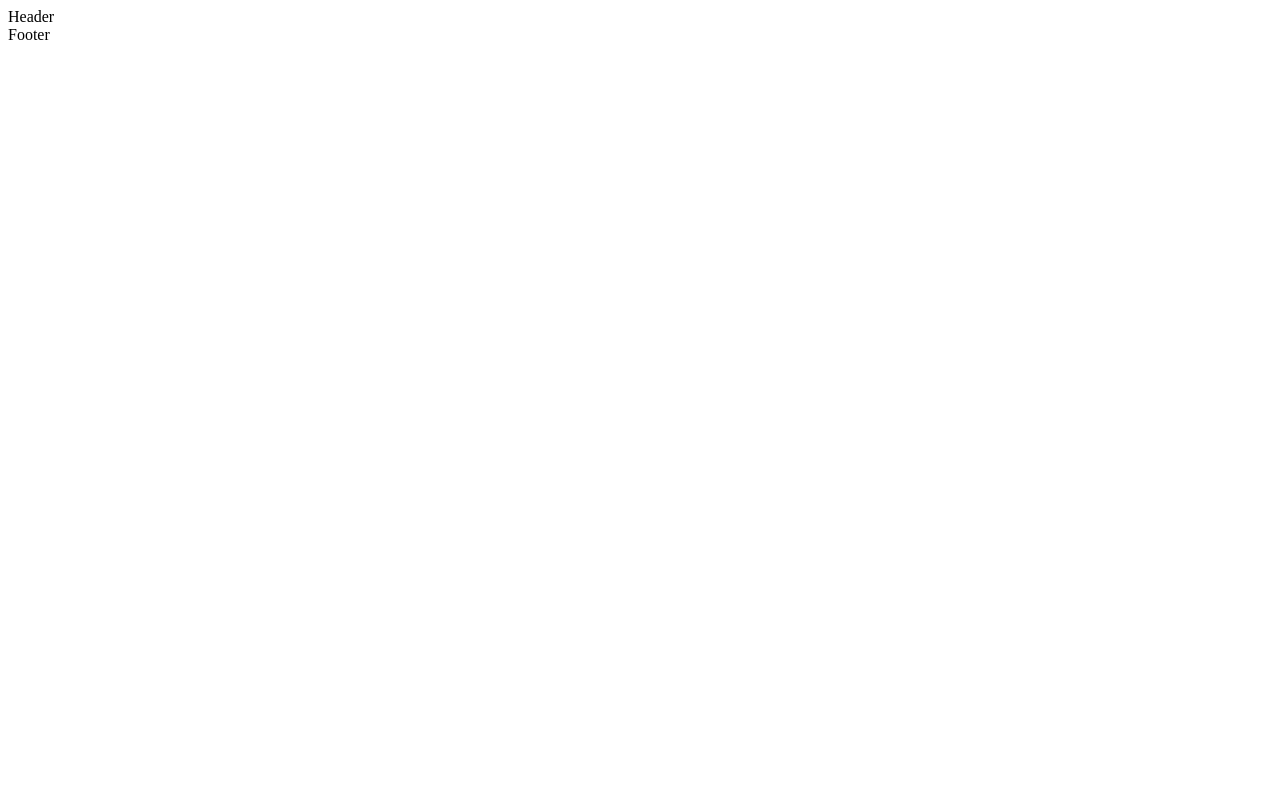
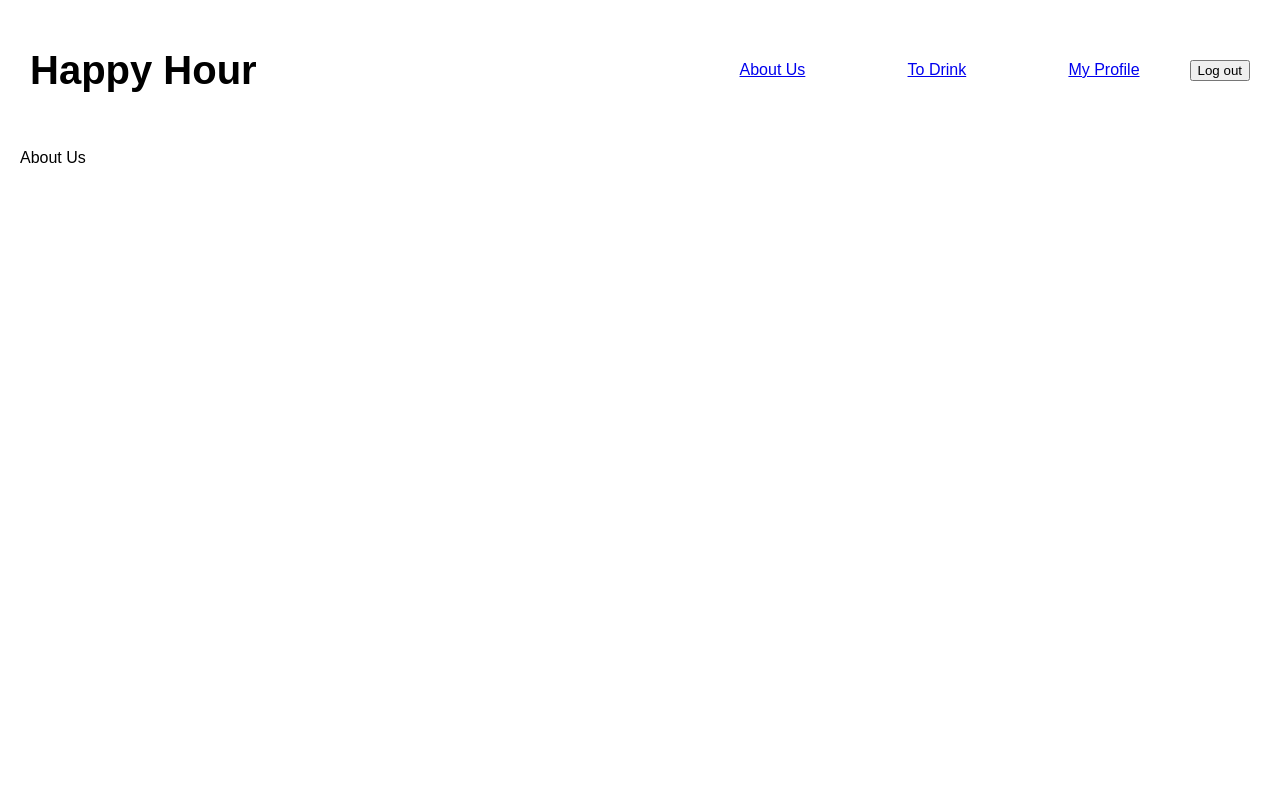
Before and after one commit to Emma-Shaw/final-project, a React (Create React App) app in the folder client/: page /about-us in a window 1280 px wide. Before the commit this address had no page. Shown: the top 800 px of the page. Built offline with nearby package versions, Linux system fonts and the light colour scheme.

Commit message:
organize frontend and setup global styles

```diff
--- /dev/null
+++ b/client/src/components/AboutUs.js
@@ -0,0 +1,10 @@
+import styled from "styled-components";
+
+const AboutUs = () => {
+    return <Wrapper>About Us</Wrapper>
+};
+
+const Wrapper = styled.div`
+`;
+
+export default AboutUs;
--- a/client/src/components/App.js
+++ b/client/src/components/App.js
@@ -1,4 +1,5 @@
 import styled from "styled-components";
+import GlobalStyle from "./GlobalStyles"
 import { BrowserRouter, Routes, Route } from "react-router-dom";
 import { useEffect, useState } from "react";
 
@@ -10,10 +11,12 @@ import Profile from "./Profile";
 import SingleDrink from "./SingleDrink";
 import ToDrinkList from "./ToDrinkList";
 import Welcome from "./Welcome";
+import AboutUs from "./AboutUs"
 
 const App = () => {
   return (
     <BrowserRouter>
+    <GlobalStyle />
     <Header />
       <Wrapper>
         <Routes>
@@ -23,6 +26,7 @@ const App = () => {
           <Route exact path="/drinks/:drink" element={<SingleDrink />}></Route>
           <Route exact path="/to-drink" element={<ToDrinkList />}></Route>
           <Route exact path="/welcome" element={<Welcome />}></Route>
+          <Route exact path="/about-us" element={<AboutUs />}></Route>
         </Routes>
       </Wrapper>
       <Footer />
@@ -31,6 +35,9 @@ const App = () => {
 };
 
 const Wrapper = styled.div`
+  height: 100vh;
+  width: 100vh;
+  margin: 20px;
 `;
 
 export default App;
--- a/client/src/components/Footer.js
+++ b/client/src/components/Footer.js
@@ -1,10 +1,28 @@
 import styled from "styled-components";
 
 const Footer = () => {
-    return <Wrapper>Footer</Wrapper>
+    return <Wrapper>
+            <Quote>Ladies and gentlemen - it is <Italic>quitting time...</Italic></Quote>
+            <Logo>Happy Hour</Logo>
+        </Wrapper>
 };
 
 const Wrapper = styled.div`
+    display: flex;
+    justify-content: space-between;
+    align-items: center;
+    padding: 20px;
+    margin: 10px;
+`;
+
+const Quote = styled.h2`
+`;
+
+const Logo = styled.h1`
+`;
+
+const Italic = styled.span`
+    font-style: italic;
 `;
 
 export default Footer;
--- /dev/null
+++ b/client/src/components/GlobalStyles.js
@@ -0,0 +1,55 @@
+import { createGlobalStyle } from "styled-components";
+
+const GlobalStyle = createGlobalStyle`
+    * {
+        font-family: Arial, Helvetica, sans-serif;
+    }
+
+    html, body, div, span, applet, object, iframe,
+    h1, h2, h3, h4, h5, h6, p, blockquote, pre,
+    a, abbr, acronym, address, big, cite, code,
+    del, dfn, em, img, ins, kbd, q, s, samp,
+    small, strike, strong, sub, sup, tt, var,
+    b, u, i, center,
+    dl, dt, dd, ol, ul, li,
+    fieldset, form, label, legend,
+    caption, tbody, tfoot, thead, tr, th, td,
+    article, aside, canvas, details, embed,
+    figure, figcaption, footer, header, hgroup,
+    menu, nav, output, ruby, section, summary,
+    time, mark, audio, video {
+        margin: 0;
+        padding: 0;
+        border: 0;
+        box-sizing: border-box;
+        font-size: 100%;
+        vertical-align: baseline;
+    }
+    /* HTML5 display-role reset for older browsers */
+    article, aside, details, figcaption, figure,
+    footer, header, hgroup, menu, nav, section {
+        display: block;
+    }
+    body {
+        line-height: 1;
+    }
+    ol, ul, li {
+        list-style: none;
+    }
+    blockquote, q {
+        quotes: none;
+    }
+    blockquote:before, blockquote:after,
+    q:before, q:after {
+        content: '';
+        content: none;
+    }
+    h1 {
+        font-size: 40px;
+    }
+    h2 {
+        font-size: 30px;;
+    }
+`;
+
+export default GlobalStyle;
--- a/client/src/components/Header.js
+++ b/client/src/components/Header.js
@@ -1,10 +1,62 @@
+import { Link } from "react-router-dom";
 import styled from "styled-components";
 
 const Header = () => {
-    return <Wrapper>Header</Wrapper>
+    return <Wrapper>
+        <Logo>Happy Hour</Logo>
+        <NavigationBtns>
+        <NavigationBar>
+            <NavUl>
+                <NavLi><NavLink to="/about-us">About Us</NavLink></NavLi>
+                <NavLi><NavLink to="/to-drink">To Drink</NavLink></NavLi>
+                <NavLi><NavLink to="/profile">My Profile</NavLink></NavLi>
+            </NavUl>
+        </NavigationBar>
+        <LogOutBtn>Log out</LogOutBtn>
+        </NavigationBtns>
+    </Wrapper>
 };
 
 const Wrapper = styled.div`
+    display: flex;
+    justify-content: space-between;
+    align-items: center;
+    padding: 20px;
+    margin: 10px;
+`;
+
+const Logo = styled.h1`
+`;
+
+const NavigationBar = styled.nav`
+    width: 50vh;
+    height: 10vh;
+    display: flex;
+    justify-content: space-evenly;
+    margin-right: 50px;
+`;
+
+const NavigationBtns = styled.div`
+    display: flex;
+    flex-direction: row;
+    align-items: center;
+`;
+
+const NavUl = styled.ul`
+    display: flex;
+    align-items: center;
+    justify-content: space-between;
+    height: 100%;
+    width: 100%;
+`;
+
+const NavLi = styled.li`
+`;
+
+const NavLink = styled(Link)`
+`;
+
+const LogOutBtn = styled.button`
 `;
 
 export default Header;
--- a/client/src/components/Profile.js
+++ b/client/src/components/Profile.js
@@ -1,7 +1,7 @@
 import styled from "styled-components";
 
 const Profile = () => {
-    return <Wrapper>Profile</Wrapper>
+    return <Wrapper>My Profile</Wrapper>
 };
 
 const Wrapper = styled.div`
```
Also changed, not shown: client/src/assets/App.css (renamed from client/src/_default-react-files/App.css), client/src/assets/index.css (renamed from client/src/_default-react-files/index.css), client/src/assets/logo.svg (renamed from client/src/_default-react-files/logo.svg), client/src/assets/reportWebVitals.js (renamed from client/src/_default-react-files/reportWebVitals.js), client/src/assets/setupTests.js (renamed from client/src/_default-react-files/setupTests.js), 1 other file (tests, documents, lock files or other folders).
